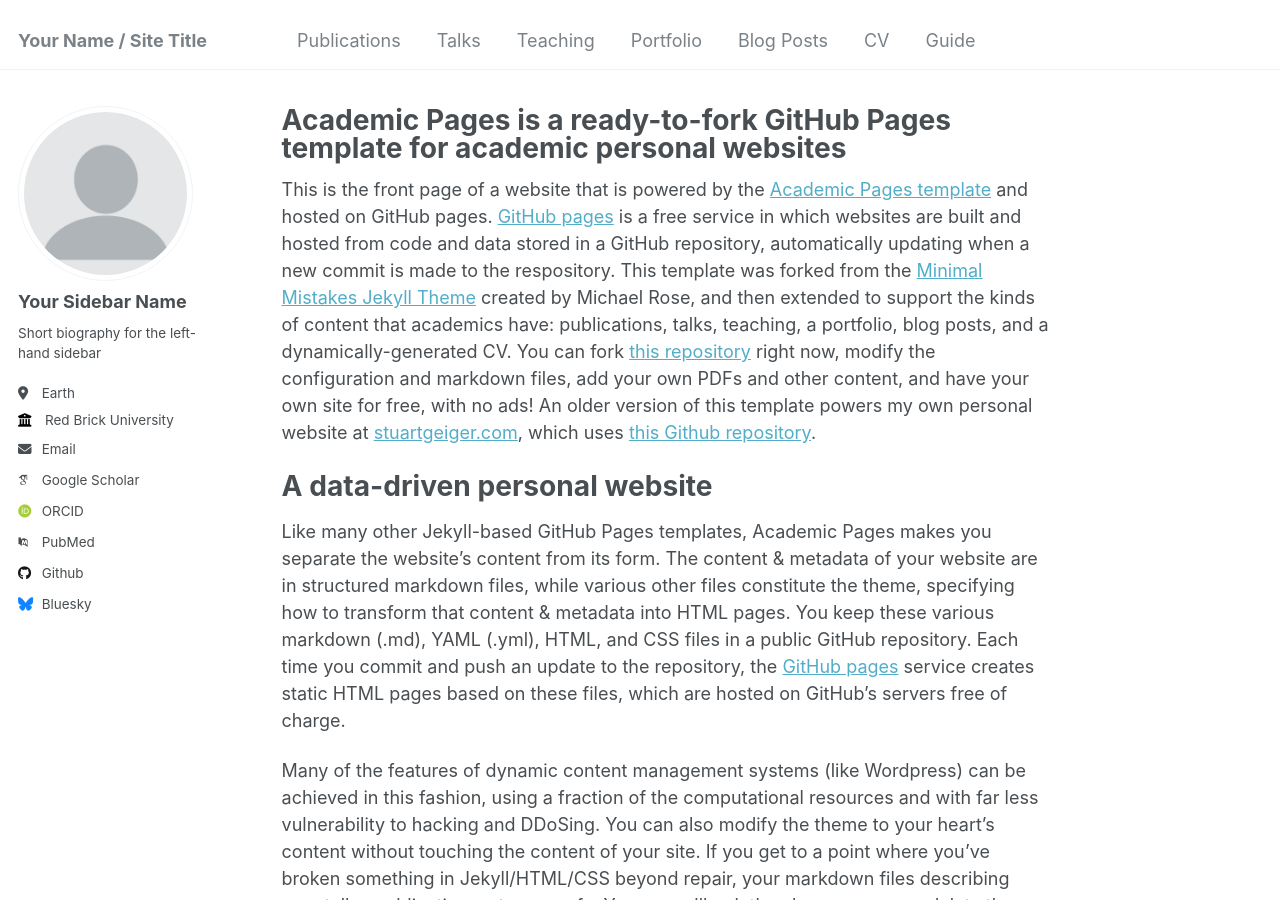
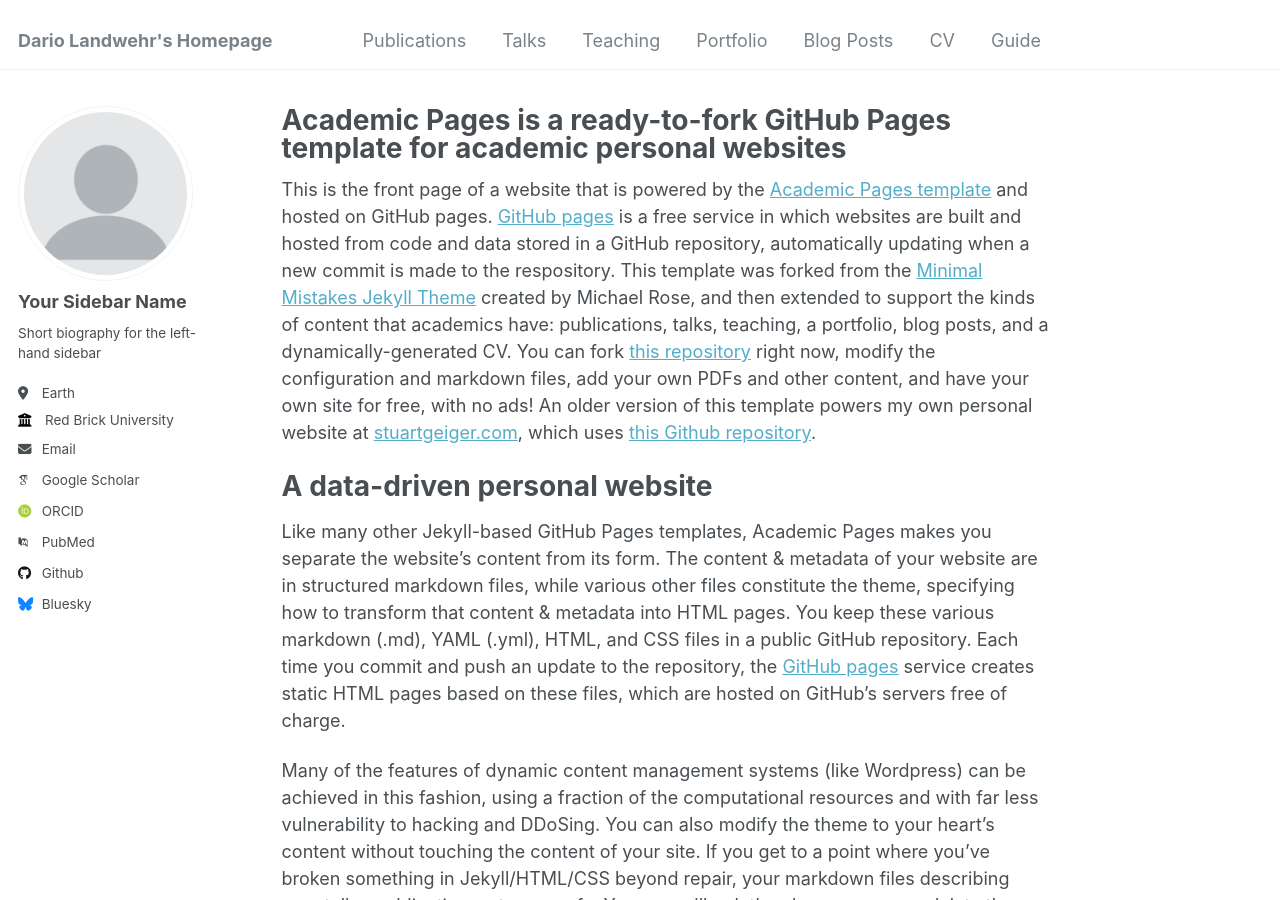
Before and after one commit to DarioLandwehr/DarioLandwehr.github.io, a Jekyll site: the page built from _pages/about.md, in a window 1280 px wide and 900 px high. Built offline with Jekyll 4.4.1, drawn with Linux system fonts in a browser that asks for light colours; some web fonts are replaced.

Commit message:
Update _config.yml

```diff
--- a/_config.yml
+++ b/_config.yml
@@ -8,11 +8,11 @@
 
 # Basic Site Settings
 locale                   : "en-US"
-title                    : "Your Name / Site Title"
+title                    : "Dario Landwehr's Homepage"
 title_separator          : "-"
 name                     : &name "Your Name"
 description              : &description "personal description"
-url                      : https://academicpages.github.io # the base hostname & protocol for your site e.g. "https://mmistakes.github.io"
+url                      : https://dariolandwehr.github.io # the base hostname & protocol for your site e.g. "https://mmistakes.github.io"
 baseurl                  : "" # the subpath of your site, e.g. "/blog"
 repository               : "academicpages/academicpages.github.io"
 
```
